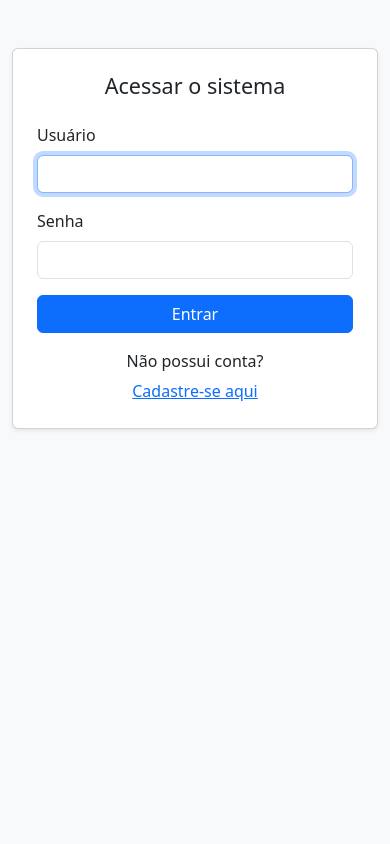
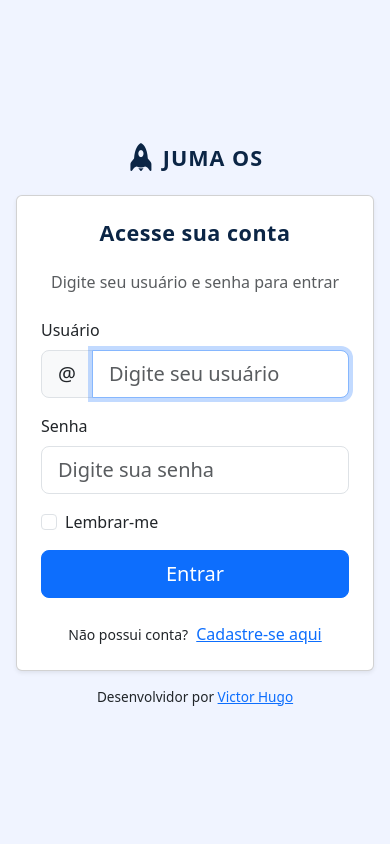
Before and after one commit to Victoryusz/ordem-servico, a Django app: page /login/ in a window 390 px wide. Run offline with Django 5.2, Linux system fonts and the light colour scheme.

Commit message:
Melhora a página de login: - Adiciona responsividade com Bootstrap e ícones. - Define estilo personalizado para o fundo, logo e card de login. - Inclui estrutura centralizada para melhor experiência do usuário.

```diff
--- a/app/app_order/templates/app_order/login.html
+++ b/app/app_order/templates/app_order/login.html
@@ -2,59 +2,116 @@
 <html lang="pt-br">
   <head>
     <meta charset="UTF-8" />
-    <title>Login</title>
+    <!-- Meta para responsividade em dispositivos móveis -->
+    <meta name="viewport" content="width=device-width, initial-scale=1, shrink-to-fit=no" />
+    <title>Login — JumaOS</title>
+    <!-- Bootstrap CSS -->
     <link
       href="https://cdn.jsdelivr.net/npm/bootstrap@5.3.0/dist/css/bootstrap.min.css"
       rel="stylesheet"
     />
+    <!-- Bootstrap Icons -->
+    <link
+      rel="stylesheet"
+      href="https://cdn.jsdelivr.net/npm/bootstrap-icons@1.10.5/font/bootstrap-icons.css"
+    />
+    <style>
+      body { background-color: #f0f4ff; }
+      .logo-header { padding: 1rem; }
+      .card-wrapper { max-width: 400px; width: 100%; }
+      .footer-credit { padding: 1rem 0; font-size: 0.85rem; }
+    </style>
   </head>
-  <body class="bg-light">
-    <div class="container mt-5" style="max-width: 400px">
-      <div class="card p-4 shadow-sm">
-        <h4 class="mb-4 text-center">Acessar o sistema</h4>
+  <body>
+    <div class="d-flex flex-column min-vh-100 align-items-center justify-content-center px-3">
+      <!-- Logo/header fora do card -->
+      <div class="logo-header d-flex justify-content-center align-items-center">
+        <i class="bi bi-rocket-fill fs-1" style="color:#0b2545;"></i>
+        <span class="h4 ms-2 mb-0 fw-bold" style="color:#0b2545; letter-spacing:1px;">JUMA OS</span>
+      </div>
 
+      <!-- Card de login -->
+      <div class="card shadow-sm card-wrapper">
+        <div class="card-body p-4">
+          <h4 class="text-center mb-4 fw-bold" style="color:#0b2545; letter-spacing:0.5px;">Acesse sua conta</h4>
+          <p class="text-center text-muted mb-4">Digite seu usuário e senha para entrar</p>
+
+          <!-- Exibição de mensagens de erro -->
           {% if messages %}
             {% for message in messages %}
-            <div class="alert alert-danger">{{ message }}</div>
+              <div class="alert alert-danger py-2 px-3 mb-3">{{ message }}</div>
             {% endfor %}
           {% endif %}
 
-        <form method="post">
+          <!-- Form de login -->
+          <form method="post" novalidate>
             {% csrf_token %}
             <input type="hidden" name="next" value="{{ next }}" />
 
             <div class="mb-3">
               <label for="username" class="form-label">Usuário</label>
+              <div class="input-group input-group-lg">
+                <span class="input-group-text" id="basic-addon1">@</span>
                 <input
                   type="text"
+                  id="username"
                   name="username"
                   class="form-control"
+                  placeholder="Digite seu usuário"
+                  aria-label="Username"
+                  aria-describedby="basic-addon1"
                   required
                   autofocus
                 />
+              </div>
             </div>
 
             <div class="mb-3">
               <label for="password" class="form-label">Senha</label>
               <input
                 type="password"
+                id="password"
                 name="password"
-              class="form-control"
+                class="form-control form-control-lg"
+                placeholder="Digite sua senha"
                 required
               />
             </div>
 
-          <button type="submit" class="btn btn-primary w-100">Entrar</button>
+            <div class="form-check mb-3">
+              <input
+                type="checkbox"
+                id="remember"
+                name="remember"
+                class="form-check-input"
+              />
+              <label for="remember" class="form-check-label">
+                Lembrar-me
+              </label>
+            </div>
+
+            <button type="submit" class="btn btn-primary btn-lg w-100">
+              Entrar
+            </button>
           </form>
 
-        <!-- Link para cadastro de novo usuário -->
-        <div class="text-center mt-3">
-          <p class="mb-1">Não possui conta?</p>
-          <a href="{% url 'register' %}" class="btn btn-link p-0">
+          <!-- Link para registro -->
+          <div class="text-center mt-4">
+            <small>Não possui conta?</small>
+            <a href="{% url 'register' %}" class="fw-medium ms-1">
               Cadastre-se aqui
             </a>
           </div>
         </div>
       </div>
+
+      <!-- Link credit -->
+      <div class="footer-credit text-center">
+        Desenvolvidor por <a href="https://github.com/Victoryusz" target="_blank">Victor Hugo</a>
+      </div>
+    </div>
+
+    <!-- Bootstrap JS (opcional: para componentes dinâmicos) -->
+    <script src="https://cdn.jsdelivr.net/npm/bootstrap@5.3.0/dist/js/bootstrap.bundle.min.js"></script>
   </body>
 </html>
```
Lines whose indentation alone changed are shown as unchanged.
